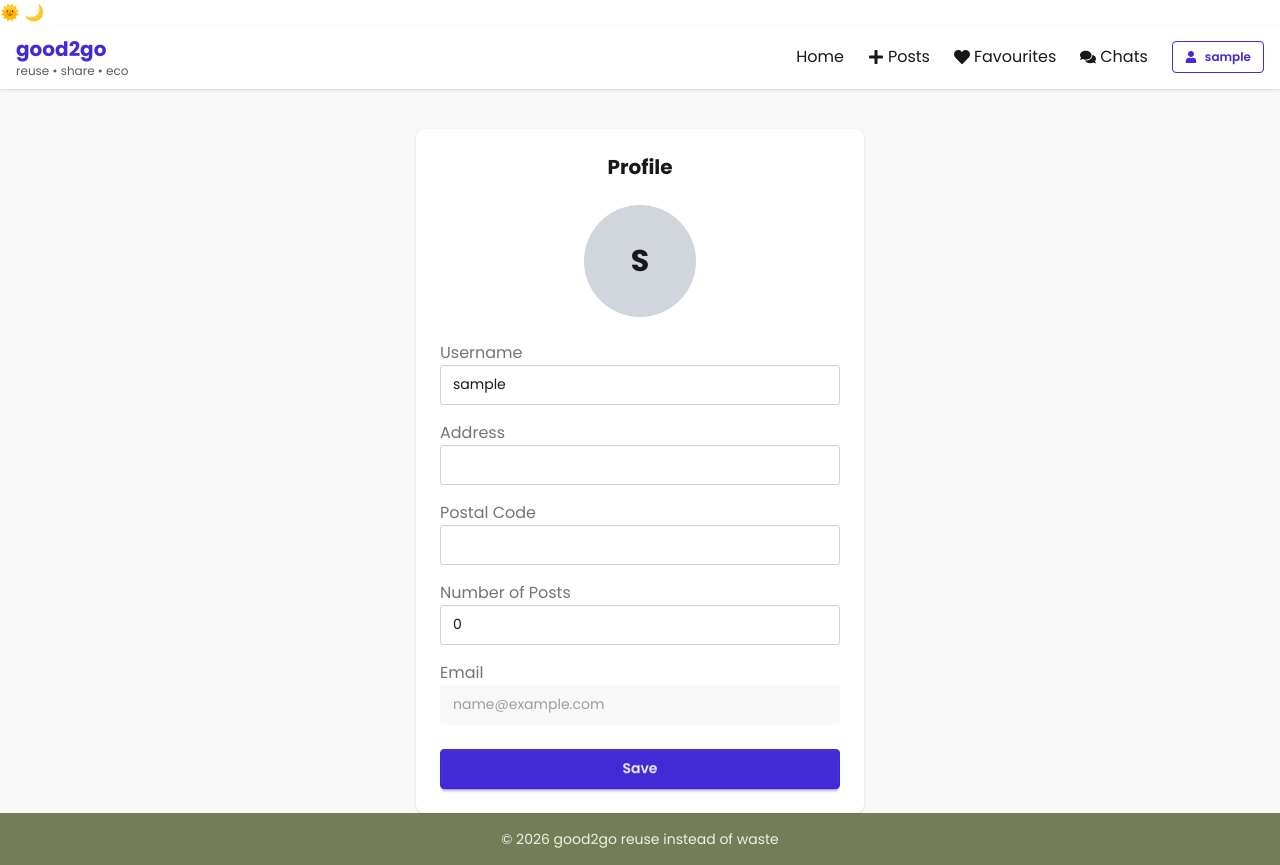
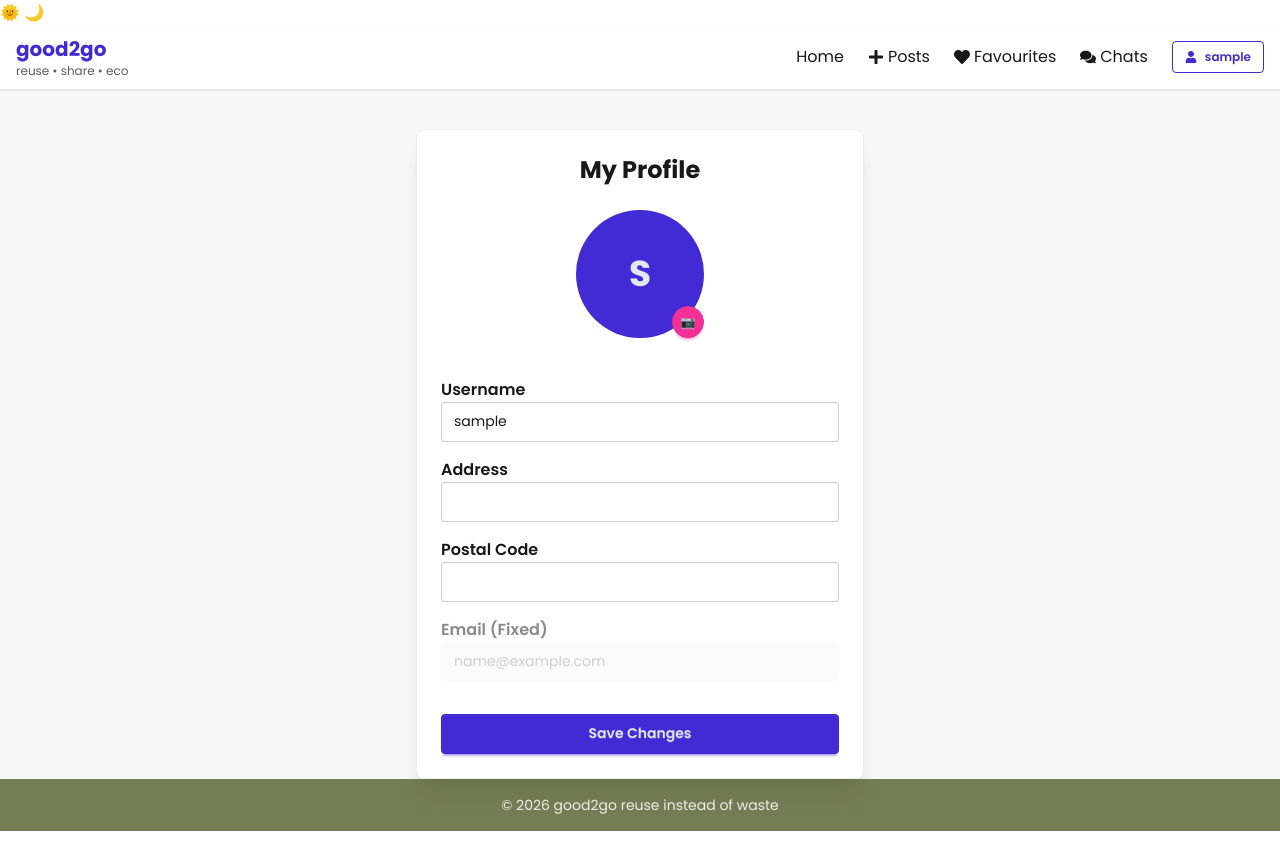
Before and after one commit to karenzinzius/Good2Go-Frontend, a React (Vite) app: page /profile in a window 1280 px wide. After the commit the page ends 831 px from the top, so only its background shows below. Built offline with nearby package versions, Linux system fonts and the light colour scheme; sample sign-in values are in the browser's storage.

Commit message:
Changed local storage logic to database

```diff
--- a/src/components/AddItemForm.tsx
+++ b/src/components/AddItemForm.tsx
@@ -26,7 +26,7 @@ const AddItemForm = ({ onAdd }: AddItemFormProps) => {
     };
 
     try {
-      const response = await axios.post("http://localhost:4000/api/posts", postData, { withCredentials: true });
+      const response = await axios.post(`${import.meta.env.VITE_API_URL}/api/posts`, postData, { withCredentials: true });
       onAdd(response.data); // Update the UI with the real saved post
       // Reset form...
       setTitle(""); setDescription(""); setLocation(""); setCategory("Furniture"); setImages([]);
--- a/src/pages/FavouritesPage.tsx
+++ b/src/pages/FavouritesPage.tsx
@@ -23,7 +23,7 @@ const FavouritesPage = () => {
     const fetchFavs = async () => {
       try {
         // We call /me or a specific /favourites endpoint
-        const res = await axios.get('http://localhost:4000/api/auth/me', { withCredentials: true });
+        const res = await axios.get(`${import.meta.env.VITE_API_URL}/api/auth/me`, { withCredentials: true });
         // Assuming your backend populates the favourites array
         setFavourites(res.data.user.favourites || []);
       } catch (err) {
@@ -37,7 +37,7 @@ const FavouritesPage = () => {
 
   const handleRemoveFav = async (postId: string) => {
     try {
-      await axios.post('http://localhost:4000/api/posts/favourite',
+      await axios.post(`${import.meta.env.VITE_API_URL}/api/posts/favourite`,
         { postId },
         { withCredentials: true }
       );
--- a/src/pages/ProfilePage.tsx
+++ b/src/pages/ProfilePage.tsx
@@ -1,166 +1,269 @@
-import { useState, useRef } from 'react'
+import { useState, useRef } from 'react';
 import MainLayout from "../layouts/MainLayout";
+import axios from "axios";
 
 const ProfilePage = () => {
-  // Load stored user or default empty
-  const storedUser = JSON.parse(localStorage.getItem('user') || '{}')
+  const storedUser = JSON.parse(localStorage.getItem('user') || '{}');
 
-  const [username, setUsername] = useState(storedUser.username || '')
-  const [address, setAddress] = useState(storedUser.address || '')
-  const [postalCode, setPostalCode] = useState(storedUser.postalCode || '')
-  const [numPosts, setNumPosts] = useState(storedUser.numPosts || 0)
-  const [profilePic, setProfilePic] = useState(storedUser.profilePic || '')
-  const [toast, setToast] = useState("");
+  const [username, setUsername] = useState(storedUser.username || '');
+  const [address, setAddress] = useState(storedUser.address || '');
+  const [postalCode, setPostalCode] = useState(storedUser.postalCode || '');
+  const [profilePic, setProfilePic] = useState(storedUser.profilePic || '');
+  const [toast, setToast] = useState<{ msg: string; type: "success" | "error" } | null>(null);
 
   const fileInputRef = useRef<HTMLInputElement>(null);
-  // Handle image upload
+
+  const showToast = (msg: string, type: "success" | "error" = "success") => {
+    setToast({ msg, type });
+    setTimeout(() => setToast(null), 3000);
+  };
+
   const handleProfilePicChange = (e: React.ChangeEvent<HTMLInputElement>) => {
-    const file = e.target.files?.[0]
+    const file = e.target.files?.[0];
     if (file) {
-      const reader = new FileReader()
+      const reader = new FileReader();
       reader.onload = () => {
         setProfilePic(reader.result as string);
-        showToast("Profile picture updated ✅");
-      }
-      reader.readAsDataURL(file)
+        showToast("Preview updated! Don't forget to save. 📷");
+      };
+      reader.readAsDataURL(file);
     }
   };
 
-  // 🗑 Handling Delete image
-  const handleDeleteImage = () => {
-    setProfilePic("");
-    showToast("Profile picture removed 🗑");
+  const handleSave = async () => {
+    try {
+      const res = await axios.put(`${import.meta.env.VITE_API_URL}/api/auth/profile`, {
+        username, address, postalCode, profilePic
+      }, { withCredentials: true });
+
+      // Update local storage so the whole app knows the new name/pic
+      localStorage.setItem('user', JSON.stringify(res.data));
+      showToast("Profile saved successfully 🎉", "success");
+    } catch (err: any) {
+      showToast(err.response?.data?.message || "Error saving profile", "error");
+    }
   };
-
-  // 💾 Save profile
-  const handleSave = () => {
-    const updatedUser = {
-      ...storedUser,
-      username,
-      address,
-      postalCode,
-      numPosts,
-      profilePic,
-    }
-    localStorage.setItem('user', JSON.stringify(updatedUser))
-    showToast("Profile saved successfully 🎉")
-  };
-
-  // 🔔 Toast helper
-  const showToast = (message: string) => {
-    setToast(message);
-    setTimeout(() => setToast(""), 3000);
-  };
-
-  // Default avatar letter
-  const avatarLetter = !profilePic && username ? username[0].toUpperCase() : '?';
 
   return (
     <MainLayout>
-    <div className="max-w-md mx-auto mt-10 bg-base-100 p-6 rounded-box shadow relative">
-
-      {/* 🔔 TOAST */}
+      <div className="max-w-md mx-auto mt-10 bg-base-100 p-6 rounded-box shadow-xl relative border border-base-300">
         {toast && (
-        <div className="absolute top-2 left-1/2 -translate-x-1/2 bg-green-600 text-white px-4 py-2 rounded shadow">
-          {toast}
+          <div className={`absolute -top-12 left-1/2 -translate-x-1/2 px-6 py-2 rounded-full shadow-lg text-white font-bold transition-all ${toast.type === 'success' ? 'bg-success' : 'bg-error'}`}>
+            {toast.msg}
           </div>
         )}
 
-      <h2 className="text-xl font-bold mb-6 text-center">Profile</h2>
+        <h2 className="text-2xl font-bold mb-6 text-center">My Profile</h2>
 
-      {/* Profile Picture */}
-      <div className="flex justify-center mb-6">
-        <div className="relative group w-28 h-28">
-
-          {/* Image / Avatar */}
+        <div className="flex flex-col items-center mb-6">
+          <div className="relative w-32 h-32 mb-4">
             {profilePic ? (
-            <img
-              src={profilePic}
-              alt="Profile"
-              className="w-full h-full rounded-full object-cover border-2 border-base-300"
-            />
+              <img src={profilePic} className="w-full h-full rounded-full object-cover border-4 border-primary" alt="Profile" />
             ) : (
-            <div className="w-full h-full rounded-full bg-gray-300 flex items-center justify-center text-3xl font-bold">
-              {avatarLetter}
+              <div className="w-full h-full rounded-full bg-primary text-primary-content flex items-center justify-center text-4xl font-bold">
+                {username[0]?.toUpperCase() || "?"}
               </div>
             )}
-
-          {/* 📷 Camera */}
             <button
               onClick={() => fileInputRef.current?.click()}
-            className="absolute bottom-1 left-1 bg-black/70 hover:bg-black text-white p-2 rounded-full opacity-0 group-hover:opacity-100 transition"
+              className="absolute bottom-0 right-0 btn btn-circle btn-sm btn-secondary"
             >
               📷
             </button>
+          </div>
+          <input type="file" accept="image/*" ref={fileInputRef} className="hidden" onChange={handleProfilePicChange} />
+        </div>
 
-          {/* 🗑 Delete */}
-          {profilePic && (
-            <button
-              onClick={handleDeleteImage}
-              className="absolute bottom-1 right-1 bg-red-600 hover:bg-red-700 text-white p-2 rounded-full opacity-0 group-hover:opacity-100 transition"
-            >
-              🗑
-            </button>
-          )}
+        <div className="space-y-4">
+          <div>
+            <label className="label-text font-semibold">Username</label>
+            <input className="input input-bordered w-full" value={username} onChange={(e) => setUsername(e.target.value)} />
+          </div>
+          <div>
+            <label className="label-text font-semibold">Address</label>
+            <input className="input input-bordered w-full" value={address} onChange={(e) => setAddress(e.target.value)} />
+          </div>
+          <div>
+            <label className="label-text font-semibold">Postal Code</label>
+            <input className="input input-bordered w-full" value={postalCode} onChange={(e) => setPostalCode(e.target.value)} />
+          </div>
+          <div>
+            <label className="label-text font-semibold opacity-50">Email (Fixed)</label>
+            <input className="input input-bordered w-full opacity-50" value={storedUser.email || ''} disabled />
+          </div>
 
-          {/* Hidden input */}
-          <input
-            type="file"
-            accept="image/*"
-            ref={fileInputRef}
-            className="hidden"
-            onChange={handleProfilePicChange}
-          />
+          <button className="btn btn-primary w-full mt-4" onClick={handleSave}>Save Changes</button>
         </div>
       </div>
+    </MainLayout>
+  );
+};
 
-      {/* Username */}
-      <label className="label">Username</label>
-      <input
-        className="input input-bordered w-full"
-        value={username}
-        onChange={(e) => setUsername(e.target.value)}
-      />
+export default ProfilePage;
 
-      {/* Address */}
-      <label className="label mt-4">Address</label>
-      <input
-        className="input input-bordered w-full"
-        value={address}
-        onChange={(e) => setAddress(e.target.value)}
-      />
+// import { useState, useRef } from 'react'
+// import MainLayout from "../layouts/MainLayout";
 
-      {/* Postal Code */}
-      <label className="label mt-4">Postal Code</label>
-      <input
-        className="input input-bordered w-full"
-        value={postalCode}
-        onChange={(e) => setPostalCode(e.target.value)}
-      />
+// const ProfilePage = () => {
+//   // Load stored user or default empty
+//   const storedUser = JSON.parse(localStorage.getItem('user') || '{}')
 
-      {/* Number of Posts */}
-      <label className="label mt-4">Number of Posts</label>
-      <input
-        type="number"
-        className="input input-bordered w-full"
-        value={numPosts}
-        onChange={(e) => setNumPosts(Number(e.target.value))}
-      />
+//   const [username, setUsername] = useState(storedUser.username || '')
+//   const [address, setAddress] = useState(storedUser.address || '')
+//   const [postalCode, setPostalCode] = useState(storedUser.postalCode || '')
+//   const [numPosts, setNumPosts] = useState(storedUser.numPosts || 0)
+//   const [profilePic, setProfilePic] = useState(storedUser.profilePic || '')
+//   const [toast, setToast] = useState("");
 
-      {/* Email (read-only) */}
-      <label className="label mt-4">Email</label>
-      <input
-        className="input input-bordered w-full"
-        value={storedUser.email || ''}
-        disabled
-      />
+//   const fileInputRef = useRef<HTMLInputElement>(null);
+//   // Handle image upload
+//   const handleProfilePicChange = (e: React.ChangeEvent<HTMLInputElement>) => {
+//     const file = e.target.files?.[0]
+//     if (file) {
+//       const reader = new FileReader()
+//       reader.onload = () => {
+//         setProfilePic(reader.result as string);
+//         showToast("Profile picture updated ✅");
+//       }
+//       reader.readAsDataURL(file)
+//     }
+//   };
 
-      <button className="btn btn-primary w-full mt-6" onClick={handleSave}>
-        Save
-      </button>
-    </div>
-    </MainLayout>
-  )
-}
+//   // 🗑 Handling Delete image
+//   const handleDeleteImage = () => {
+//     setProfilePic("");
+//     showToast("Profile picture removed 🗑");
+//   };
 
-export default ProfilePage
+//   // 💾 Save profile
+//   const handleSave = () => {
+//     const updatedUser = {
+//       ...storedUser,
+//       username,
+//       address,
+//       postalCode,
+//       numPosts,
+//       profilePic,
+//     }
+//     localStorage.setItem('user', JSON.stringify(updatedUser))
+//     showToast("Profile saved successfully 🎉")
+//   };
+
+//   // 🔔 Toast helper
+//   const showToast = (message: string) => {
+//     setToast(message);
+//     setTimeout(() => setToast(""), 3000);
+//   };
+
+//   // Default avatar letter
+//   const avatarLetter = !profilePic && username ? username[0].toUpperCase() : '?';
+
+//   return (
+//     <MainLayout>
+//     <div className="max-w-md mx-auto mt-10 bg-base-100 p-6 rounded-box shadow relative">
+
+//       {/* 🔔 TOAST */}
+//       {toast && (
+//         <div className="absolute top-2 left-1/2 -translate-x-1/2 bg-green-600 text-white px-4 py-2 rounded shadow">
+//           {toast}
+//         </div>
+//       )}
+
+//       <h2 className="text-xl font-bold mb-6 text-center">Profile</h2>
+
+//       {/* Profile Picture */}
+//       <div className="flex justify-center mb-6">
+//         <div className="relative group w-28 h-28">
+
+//           {/* Image / Avatar */}
+//           {profilePic ? (
+//             <img
+//               src={profilePic}
+//               alt="Profile"
+//               className="w-full h-full rounded-full object-cover border-2 border-base-300"
+//             />
+//           ) : (
+//             <div className="w-full h-full rounded-full bg-gray-300 flex items-center justify-center text-3xl font-bold">
+//               {avatarLetter}
+//             </div>
+//           )}
+
+//           {/* 📷 Camera */}
+//           <button
+//             onClick={() => fileInputRef.current?.click()}
+//             className="absolute bottom-1 left-1 bg-black/70 hover:bg-black text-white p-2 rounded-full opacity-0 group-hover:opacity-100 transition"
+//           >
+//             📷
+//           </button>
+
+//           {/* 🗑 Delete */}
+//           {profilePic && (
+//             <button
+//               onClick={handleDeleteImage}
+//               className="absolute bottom-1 right-1 bg-red-600 hover:bg-red-700 text-white p-2 rounded-full opacity-0 group-hover:opacity-100 transition"
+//             >
+//               🗑
+//             </button>
+//           )}
+
+//           {/* Hidden input */}
+//           <input
+//             type="file"
+//             accept="image/*"
+//             ref={fileInputRef}
+//             className="hidden"
+//             onChange={handleProfilePicChange}
+//           />
+//         </div>
+//       </div>
+
+//       {/* Username */}
+//       <label className="label">Username</label>
+//       <input
+//         className="input input-bordered w-full"
+//         value={username}
+//         onChange={(e) => setUsername(e.target.value)}
+//       />
+
+//       {/* Address */}
+//       <label className="label mt-4">Address</label>
+//       <input
+//         className="input input-bordered w-full"
+//         value={address}
+//         onChange={(e) => setAddress(e.target.value)}
+//       />
+
+//       {/* Postal Code */}
+//       <label className="label mt-4">Postal Code</label>
+//       <input
+//         className="input input-bordered w-full"
+//         value={postalCode}
+//         onChange={(e) => setPostalCode(e.target.value)}
+//       />
+
+//       {/* Number of Posts */}
+//       <label className="label mt-4">Number of Posts</label>
+//       <input
+//         type="number"
+//         className="input input-bordered w-full"
+//         value={numPosts}
+//         onChange={(e) => setNumPosts(Number(e.target.value))}
+//       />
+
+//       {/* Email (read-only) */}
+//       <label className="label mt-4">Email</label>
+//       <input
+//         className="input input-bordered w-full"
+//         value={storedUser.email || ''}
+//         disabled
+//       />
+
+//       <button className="btn btn-primary w-full mt-6" onClick={handleSave}>
+//         Save
+//       </button>
+//     </div>
+//     </MainLayout>
+//   )
+// }
+
+// export default ProfilePage
--- a/src/pages/SignupPage.tsx
+++ b/src/pages/SignupPage.tsx
@@ -47,20 +47,20 @@ const SignupPage = () => {
 
   try {
     // 2. Register the user
-    await axios.post("http://localhost:4000/api/auth/register", {
+    await axios.post(`${import.meta.env.VITE_API_URL}/api/auth/register`, {
       username: form.username,
       email: form.email,
       password: form.password
     });
 
     // 3. Login automatically to get the cookies
-    await axios.post("http://localhost:4000/api/auth/login", {
+    await axios.post(`${import.meta.env.VITE_API_URL}/api/auth/login`, {
       email: form.email,
       password: form.password
     }, { withCredentials: true });
 
     // 4. Fetch the full User object (including MongoDB _id)
-    const userRes = await axios.get("http://localhost:4000/api/auth/me", { withCredentials: true });
+    const userRes = await axios.get(`${import.meta.env.VITE_API_URL}/api/auth/me`, { withCredentials: true });
 
     // 5. Store user info and redirect
     localStorage.setItem("user", JSON.stringify(userRes.data.user));
```
Also changed, not shown: src/pages/LoginPage.tsx (+2 -5 lines), src/pages/MyPostsPage.tsx (+193 -64 lines). Lines whose indentation alone changed are shown as unchanged.
